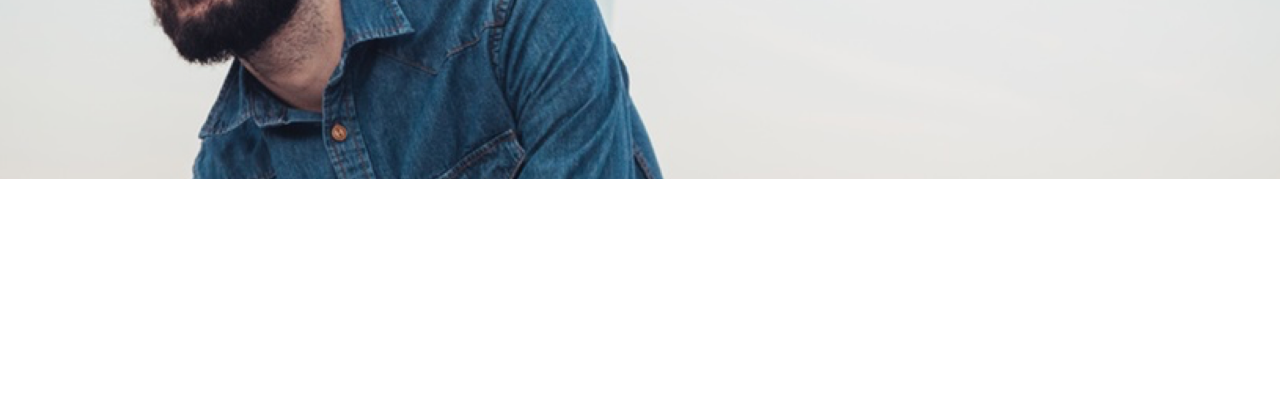
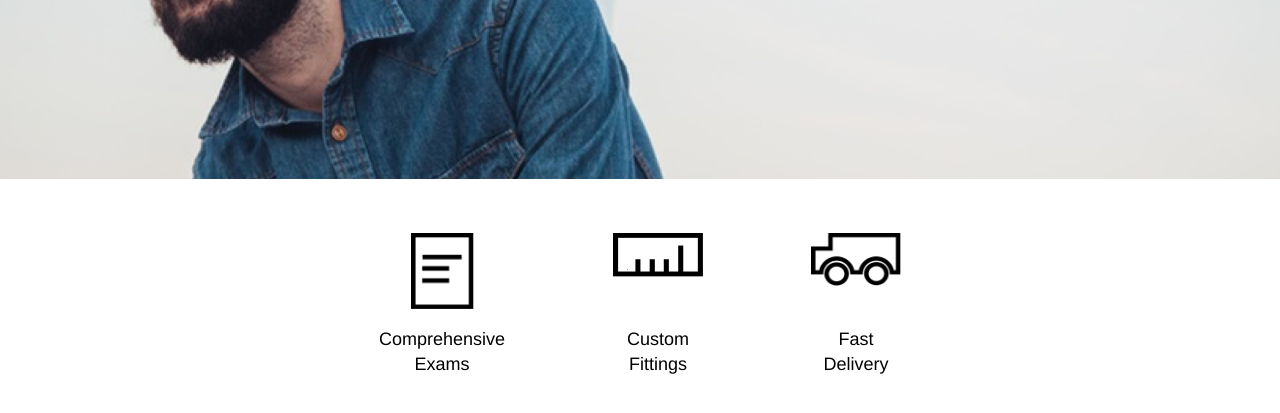
Before and after one commit to aizanAhmed/Tortoiseshell-Optics, a plain HTML site: page index.html in a window 1280 px wide. Shown: the part 361-774 px from the top of the page. Drawn offline with Linux system fonts and the light colour scheme.

Commit message:
Offer Section Added

```diff
--- a/index.html
+++ b/index.html
@@ -33,5 +33,27 @@
         </div>
     </header>
 
+ <!-- Offer Section-->
+    <div class="offer container">
+        <div class="exam">
+            <div>
+                <img src="./resources/images/paper-icon.png">
+            </div>
+            <span>Comprehensive</br>Exams</span>
+        </div>
+        <div class="fitting">
+            <div>
+                <img src="./resources/images/ruler-icon.png">
+            </div>
+            <span>Custom</br>Fittings</span>
+        </div>
+        <div class="delivery">
+            <div>
+                <img src="./resources/images/truck-icon.png">
+            </div>
+            <span>Fast</br>Delivery</span>
+        </div>
+    </div>
+
 </body>
 </html>
--- a/resources/css/style.css
+++ b/resources/css/style.css
@@ -89,3 +89,36 @@ nav {
     font-weight: bold;
     line-height: 1.2;
 }
+
+/* Offer Section */
+
+.offer {
+    display: flex;
+    align-items: center;
+    justify-content: center;
+    margin-top: 3rem;
+}
+
+.exam,
+.fitting,
+.delivery {
+    display: flex;
+    flex-direction: column;
+    align-items: center;
+    justify-content: space-between;
+    height: 8rem;
+    padding: 0 3rem;
+}
+
+.exam img {
+    width: 3.5rem;
+}
+
+.fitting img,
+.delivery img {
+    width: 5rem;
+}
+
+.offer span {
+   text-align: center;
+}
```
